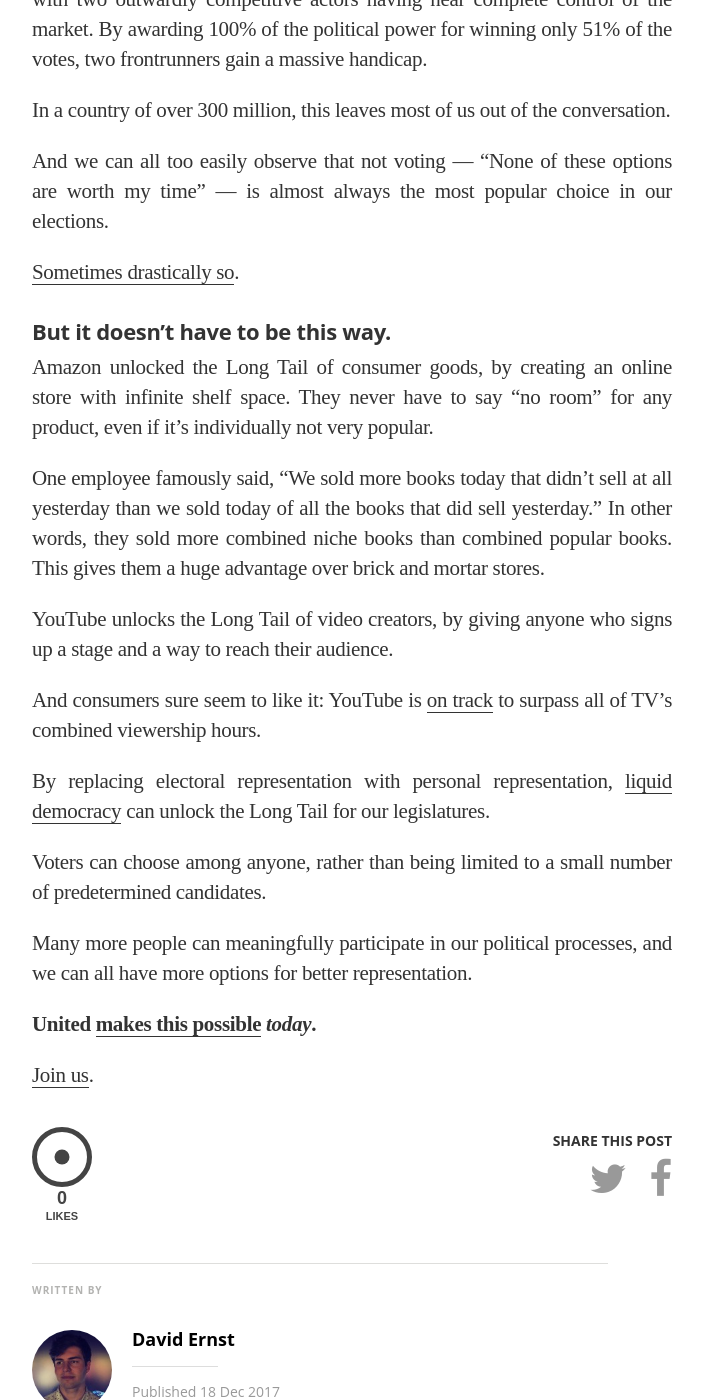
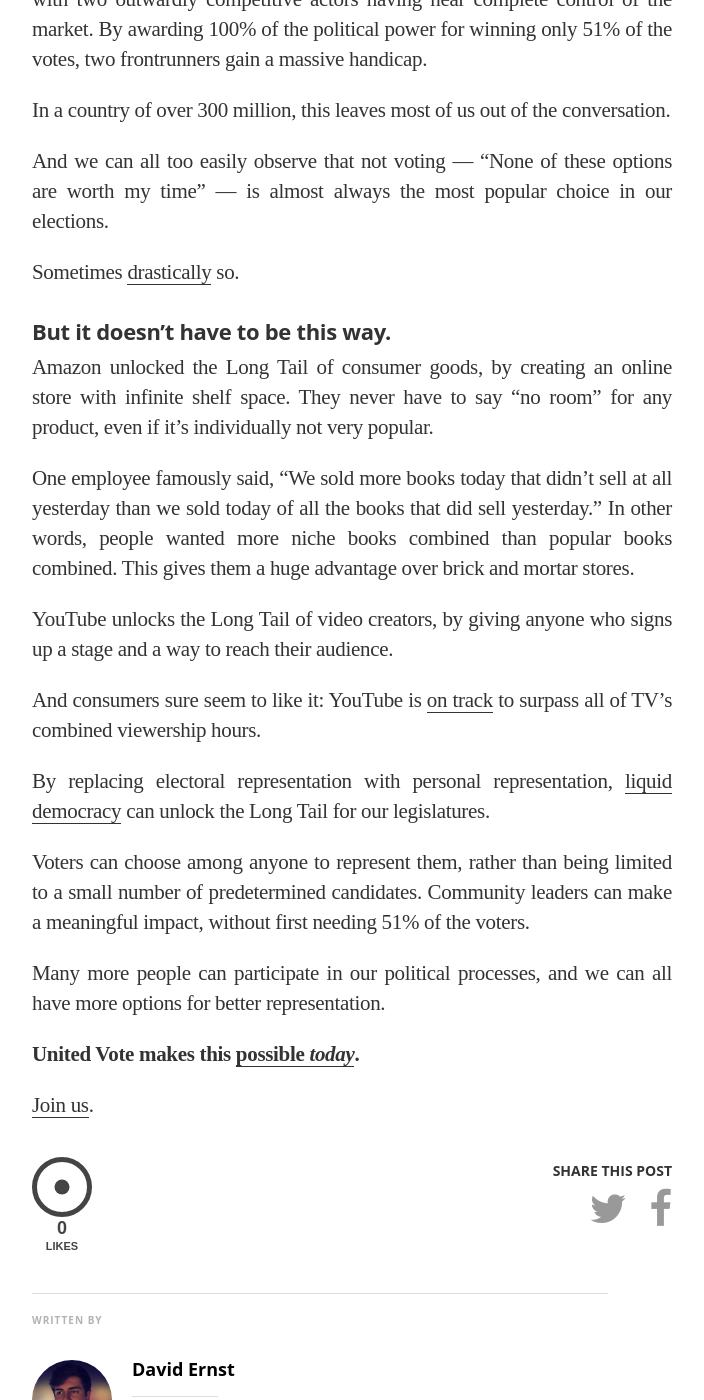
Before and after one commit to voteliquid/blog, a Jekyll site: the page built from _posts/2017-12-18-unlocking-the-long-tail-of-political-participation.md, in a window 1280 px wide and 1400 px high, scrolled down 1863 px. Shown: the whole window, without its empty margins (288-992 px from the left). Built offline with Jekyll 4.4.1, drawn with Linux system fonts in a browser that asks for light colours; nearby versions of some CDN libraries; some web fonts are replaced; some of the changed text lies outside the part shown.

Commit message:
Tweak 'Long Tail'

```diff
--- a/_posts/2017-12-18-unlocking-the-long-tail-of-political-participation.md
+++ b/_posts/2017-12-18-unlocking-the-long-tail-of-political-participation.md
@@ -31,13 +31,13 @@ In a country of over 300 million, this leaves most of us out of the conversation
 
 And we can all too easily observe that not voting — "None of these options are worth my time" — is almost always the most popular choice in our elections.
 
-[Sometimes drastically so](https://www.citylab.com/equity/2016/11/in-the-us-almost-no-one-votes-in-local-elections/505766/).
+Sometimes [drastically](https://www.citylab.com/equity/2016/11/in-the-us-almost-no-one-votes-in-local-elections/505766/) so.
 
 #### But it doesn't have to be this way.
 
 Amazon unlocked the Long Tail of consumer goods, by creating an online store with infinite shelf space. They never have to say "no room" for any product, even if it's individually not very popular.
 
-One employee famously said, "We sold more books today that didn't sell at all yesterday than we sold today of all the books that did sell yesterday." In other words, they sold more combined niche books than combined popular books. This gives them a huge advantage over brick and mortar stores.
+One employee famously said, "We sold more books today that didn't sell at all yesterday than we sold today of all the books that did sell yesterday." In other words, people wanted more niche books combined than popular books combined. This gives them a huge advantage over brick and mortar stores.
 
 YouTube unlocks the Long Tail of video creators, by giving anyone who signs up a stage and a way to reach their audience.
 
@@ -45,10 +45,10 @@ And consumers sure seem to like it: YouTube is [on track](https://www.wsj.com/ar
 
 By replacing electoral representation with personal representation, [liquid democracy](/2016/09/21/what-is-liquid-democracy/) can unlock the Long Tail for our legislatures.
 
-Voters can choose among anyone, rather than being limited to a small number of predetermined candidates.
+Voters can choose among anyone to represent them, rather than being limited to a small number of predetermined candidates. Community leaders can make a meaningful impact, without first needing 51% of the voters.
 
-Many more people can meaningfully participate in our political processes, and we can all have more options for better representation.
+Many more people can participate in our political processes, and we can all have more options for better representation.
 
-**United [makes this possible](/2017/11/06/announcing-united-vote/) *today*.**
+**United Vote makes this [possible *today*](/2017/11/06/announcing-united-vote/).**
 
 [Join us](https://united.vote/join).
```
Also changed, not shown: other parts of _posts/2017-12-18-unlocking-the-long-tail-of-political-participation.md (+3 -3 lines).
